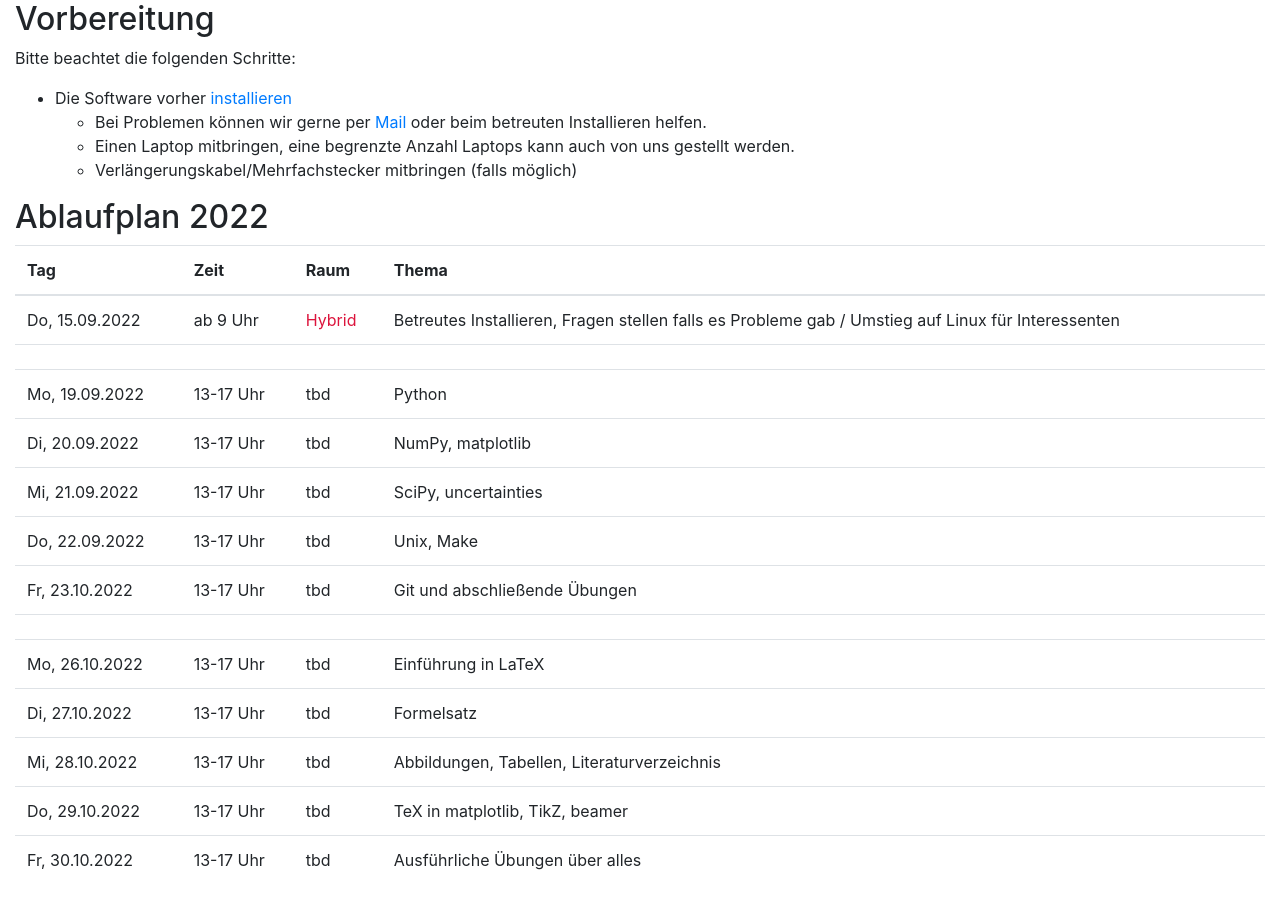
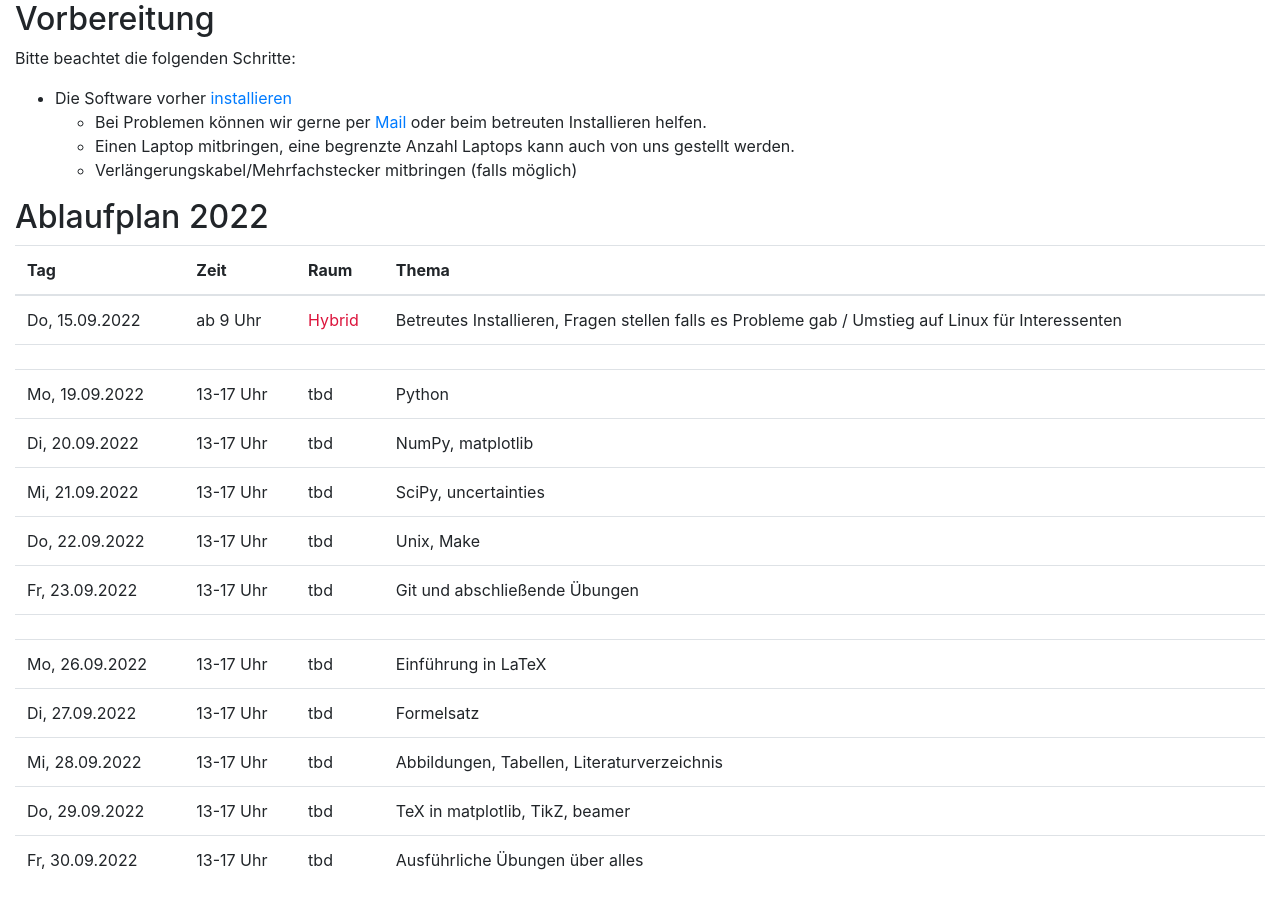
Before and after one commit to pep-dortmund/homepage-toolbox, a Jekyll site: the page built from index.md, in a window 1280 px wide and 900 px high, scrolled down 1186 px. Built offline with Jekyll 4.4.1, drawn with Linux system fonts in a browser that asks for light colours.

Commit message:
fix dates in second weeks

```diff
--- a/index.md
+++ b/index.md
@@ -129,7 +129,7 @@ Bitte beachtet die folgenden Schritte:
   <td>Unix, Make</td>
   </tr>
   <tr>
-  <td>Fr, 23.10.2022</td>
+  <td>Fr, 23.09.2022</td>
   <td>13-17 Uhr</td>
   <td>tbd</td>
   <td>Git und abschließende Übungen</td>
@@ -138,31 +138,31 @@ Bitte beachtet die folgenden Schritte:
   <td colspan="4"></td>
   </tr>
   <tr>
-  <td>Mo, 26.10.2022</td>
+  <td>Mo, 26.09.2022</td>
   <td>13-17 Uhr</td>
   <td>tbd</td>
   <td>Einführung in LaTeX</td>
   </tr>
   <tr>
-  <td>Di, 27.10.2022</td>
+  <td>Di, 27.09.2022</td>
   <td>13-17 Uhr</td>
   <td>tbd</td>
   <td>Formelsatz</td>
   </tr>
   <tr>
-  <td>Mi, 28.10.2022</td>
+  <td>Mi, 28.09.2022</td>
   <td>13-17 Uhr</td>
   <td>tbd</td>
   <td>Abbildungen, Tabellen, Literaturverzeichnis</td>
   </tr>
   <tr>
-  <td>Do, 29.10.2022</td>
+  <td>Do, 29.09.2022</td>
   <td>13-17 Uhr</td>
   <td>tbd</td>
   <td>TeX in matplotlib, TikZ, beamer</td>
   </tr>
   <tr>
-  <td>Fr, 30.10.2022</td>
+  <td>Fr, 30.09.2022</td>
   <td>13-17 Uhr</td>
   <td>tbd</td>
   <td>Ausführliche Übungen über alles</td>
```
